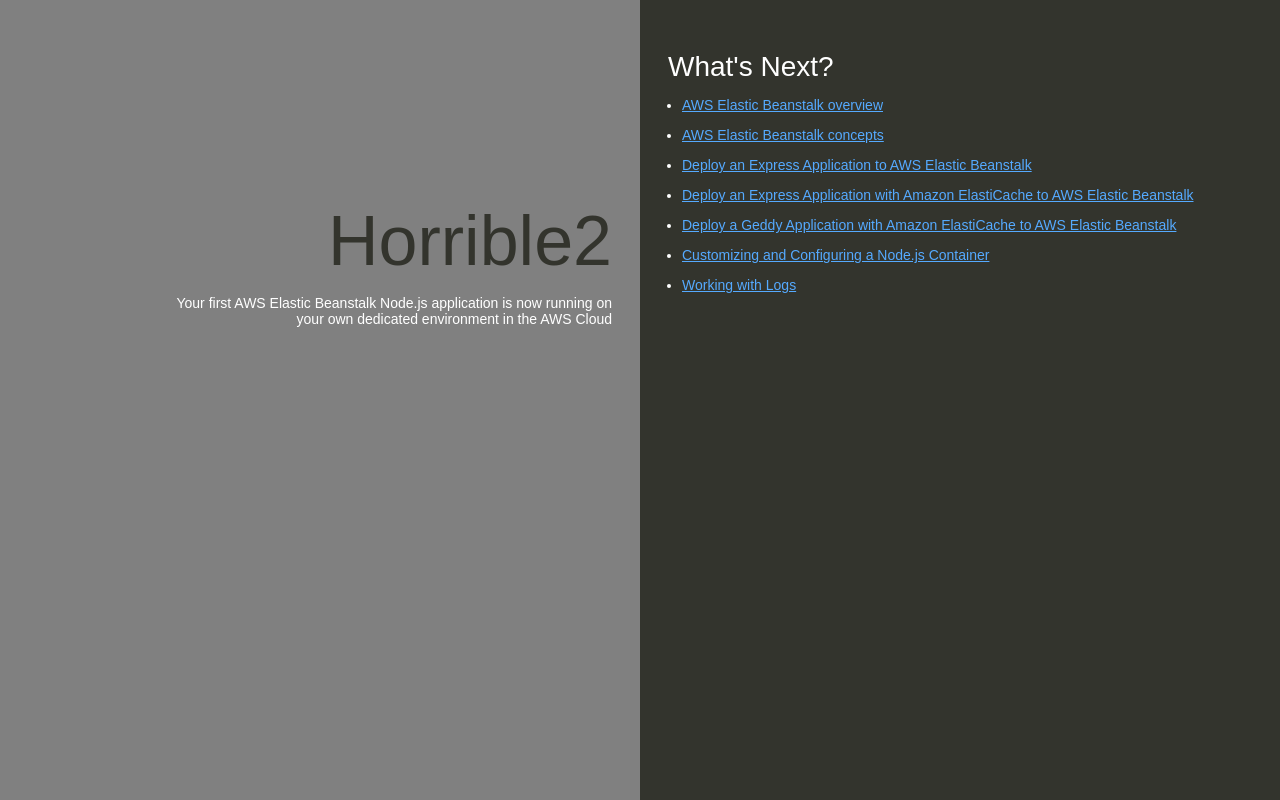
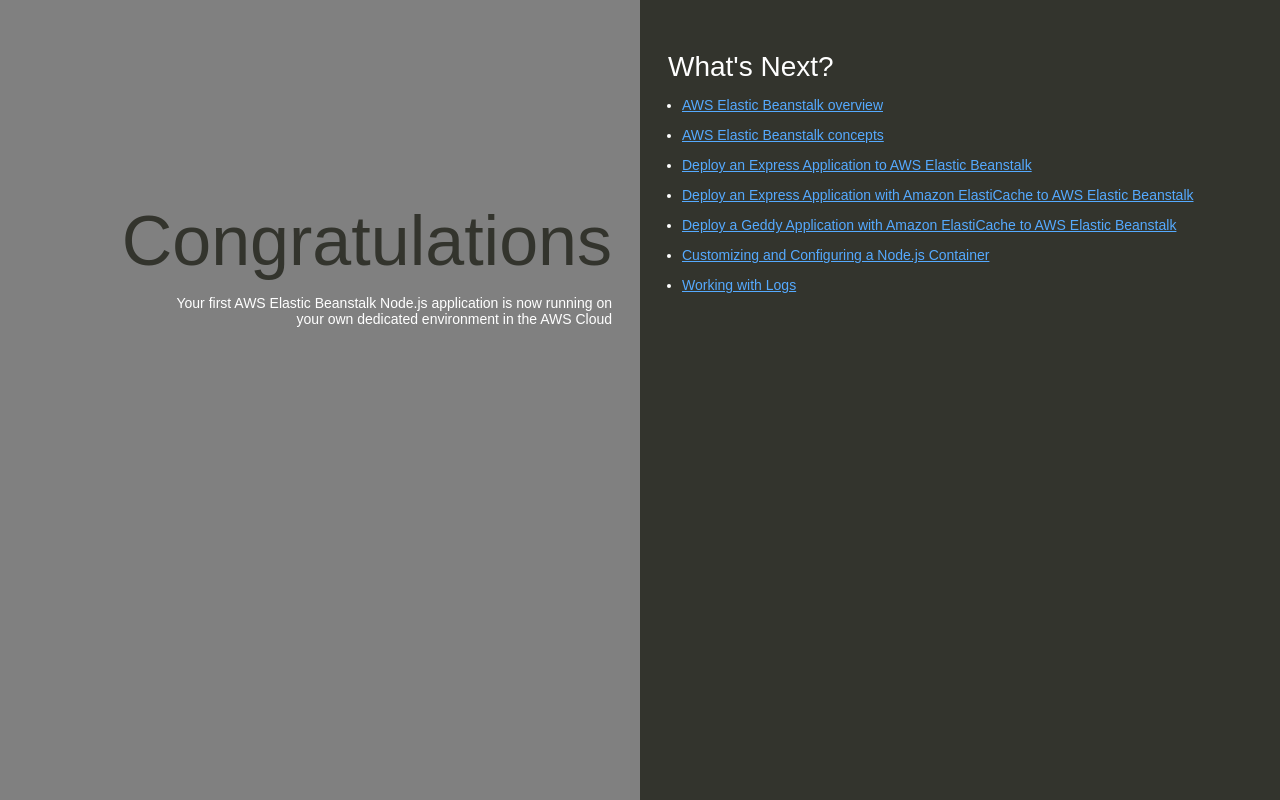
Before and after one commit to tibernard/CI-CD, a website: page index.html in a window 1280 px wide. Drawn offline with Linux system fonts and the light colour scheme.

Commit message:
Update index.html

```diff
--- a/index.html
+++ b/index.html
@@ -74,7 +74,7 @@
   </head>
   <body>
     <div class="textColumn">
-      <h1>Horrible2</h1>
+      <h1>Congratulations</h1>
       <p>Your first AWS Elastic Beanstalk Node.js application is now running on your own dedicated environment in the AWS Cloud</p>
     </div>
     <div class="linksColumn">
```
